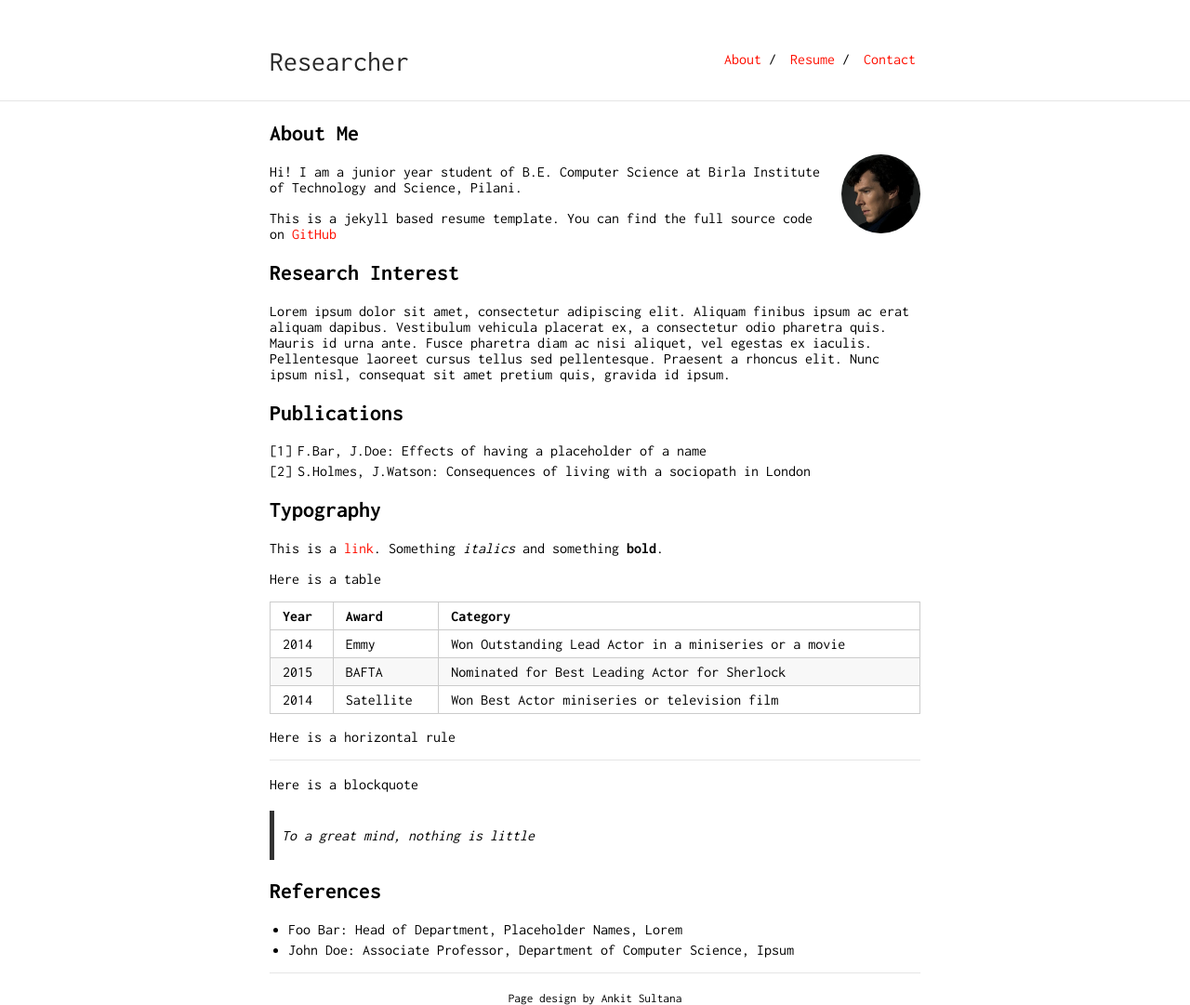
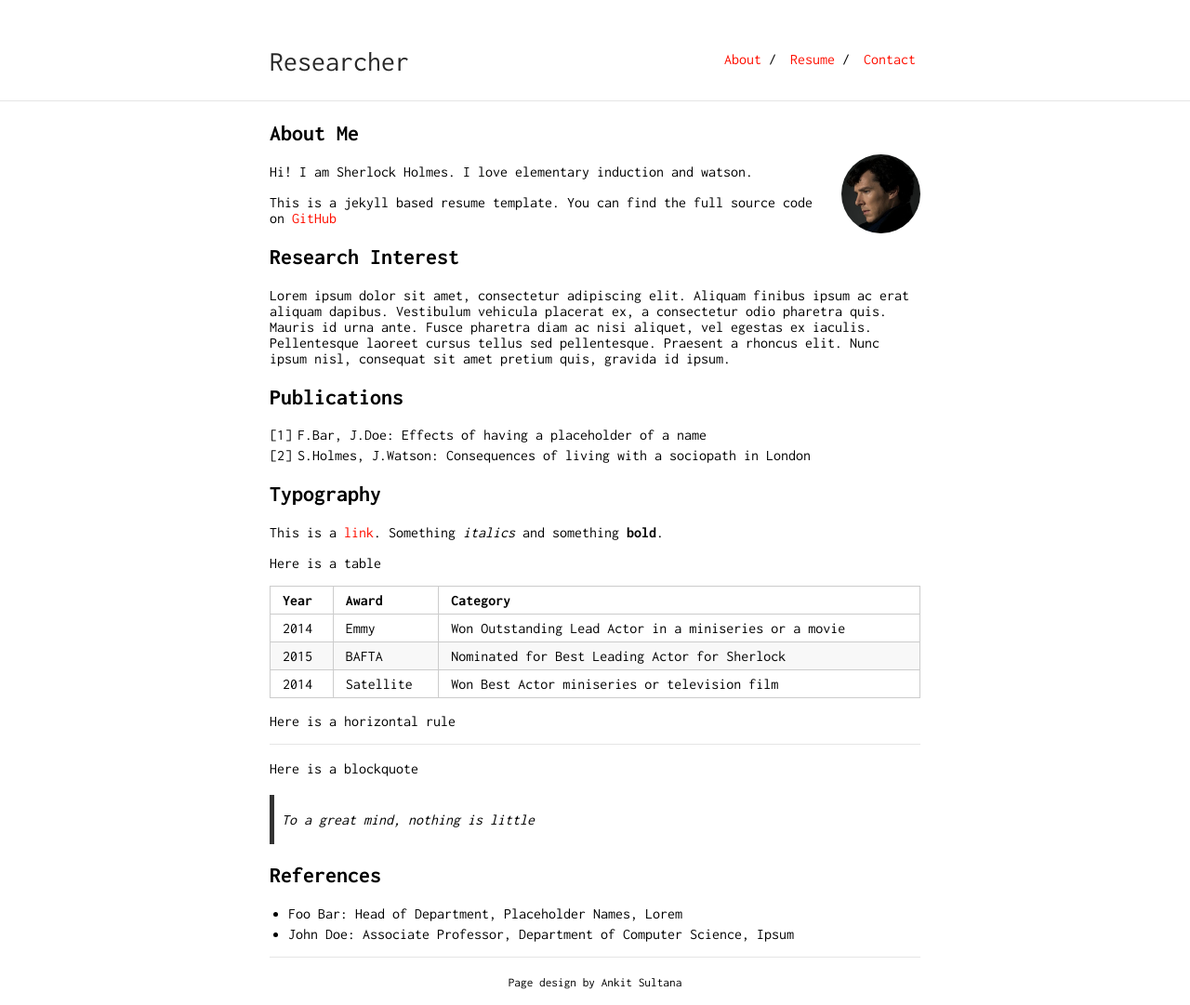
Before and after one commit to lelivre/lelivre.github.io, a Jekyll site: the page built from index.md, in a window 1280 px wide. Shown: the whole page at 93% size. Built offline with Jekyll 4.4.1, drawn with Linux system fonts in a browser that asks for light colours; our own code applies the rules of GitHub Pages for plain Markdown files.

Commit message:
Initial commit

```diff
--- a/index.html
+++ /dev/null
@@ -1 +0,0 @@
-Hello World...
--- a/index.md
+++ b/index.md
@@ -6,7 +6,7 @@
 
 <img class="profile-picture" src="sherlock.jpg">
 
-Hi! I am a junior year student of B.E. Computer Science at Birla Institute of Technology and Science, Pilani.
+Hi! I am Sherlock Holmes. I love elementary induction and watson.
 
 This is a jekyll based resume template. You can find the full source code on [GitHub](https://github.com/bk2dcradle/researcher)
 
```
